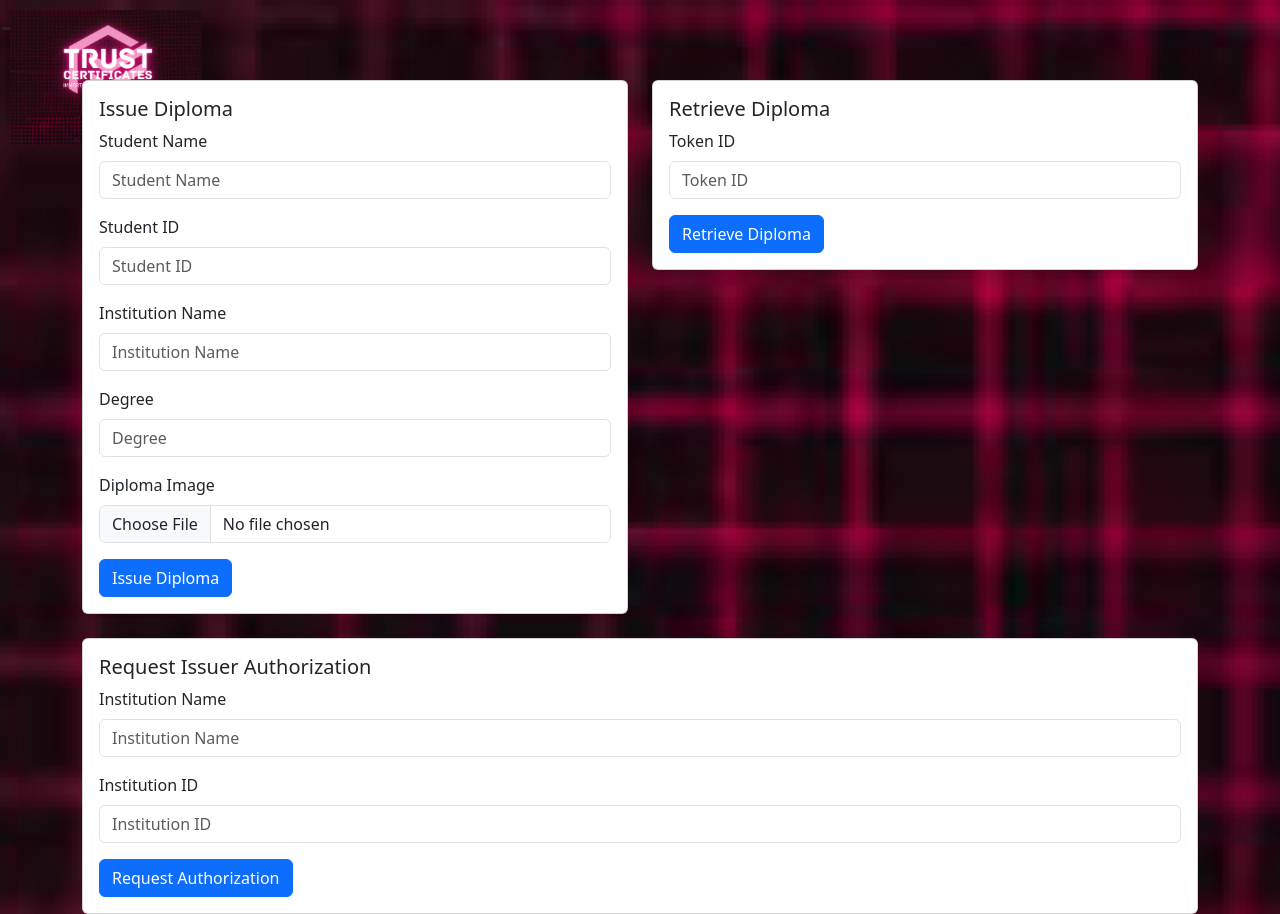
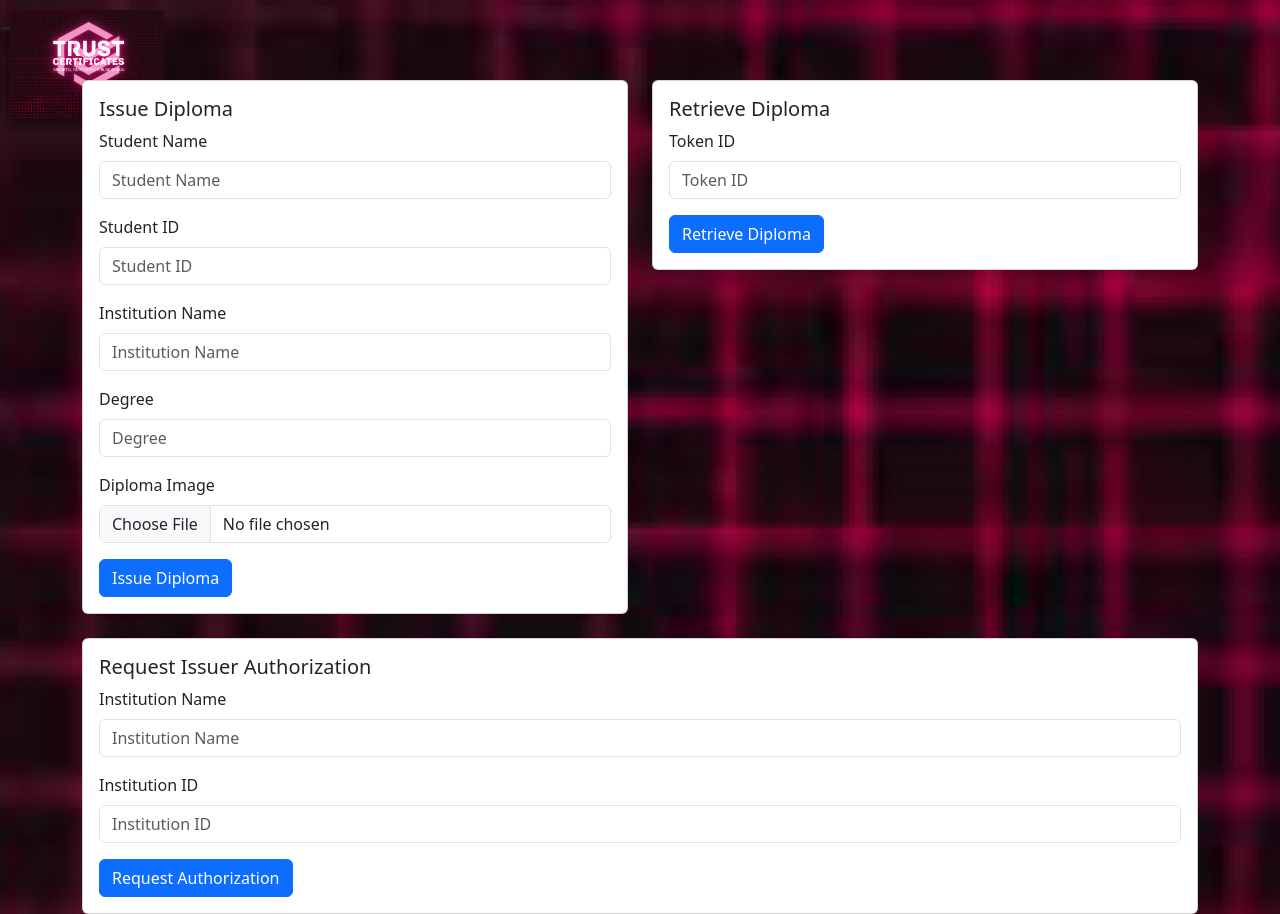
Before and after one commit to allali7/diploma-nft, a React (Create React App) app: page / in a window 1280 px wide. Built offline with nearby package versions, Linux system fonts and the light colour scheme.

Commit message:
Updated issuer input

```diff
--- a/src/IssueDiploma.css
+++ b/src/IssueDiploma.css
@@ -33,7 +33,7 @@
 */
 .logo {
   position: fixed;
-  width: 15%;
+  width: 12%;
   max-width: 600px;
   top: 10px;
   left: 10px;
```
